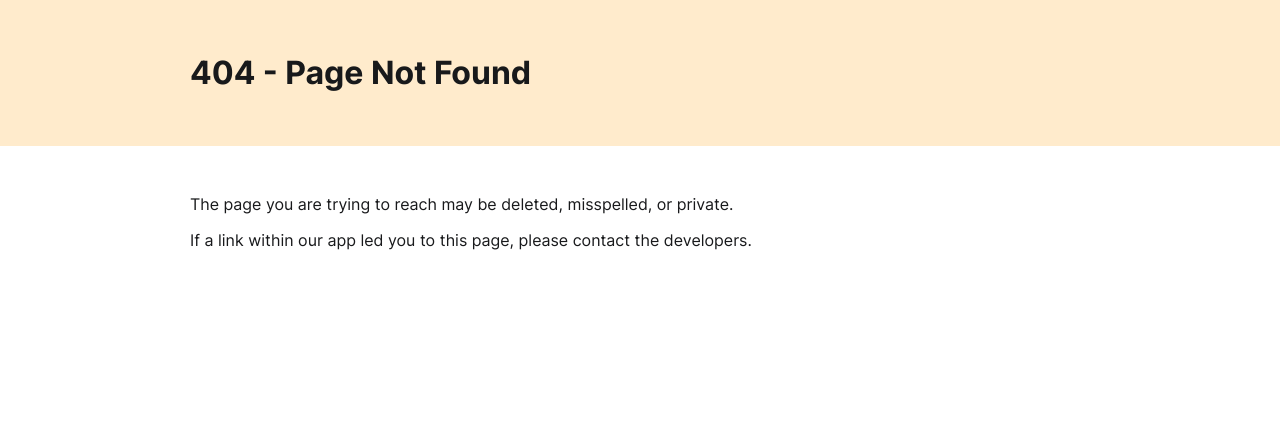
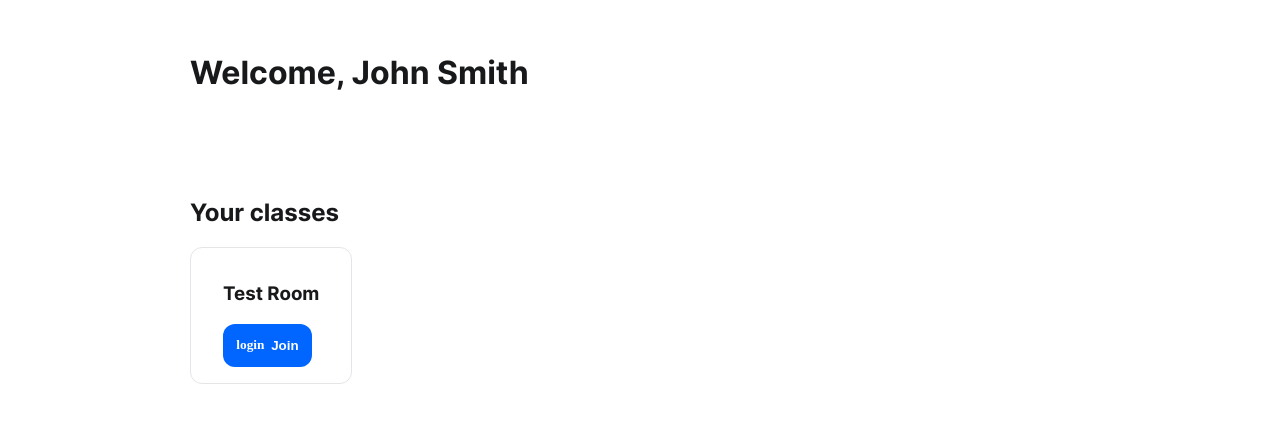
Before and after one commit to arbabf/next-gen-virtual-classroom, a Next.js app in the folder source/frontend/: page /dashboard in a window 1280 px wide. Before the commit this address had no page. Shown: the top 422 px of the page. Built offline with nearby package versions, Linux system fonts and the light colour scheme; a web font is replaced by a local one.

Commit message:
frontend: add user dashboard for joining classes

```diff
--- /dev/null
+++ b/source/frontend/components/userdashboard/UserDashboard.module.css
@@ -0,0 +1,9 @@
+.heading {
+}
+
+.roomList {
+	display: flex;
+	gap: var(--spacing-s);
+	flex-direction: row;
+	flex-wrap: wrap;
+}
--- /dev/null
+++ b/source/frontend/components/userdashboard/UserDashboard.tsx
@@ -0,0 +1,62 @@
+import { Component, ReactNode } from 'react';
+import { Room, testRoom } from '../../entities/Room';
+import { User } from '../../entities/User';
+import { UserAPI } from '../../lib/UserAPI';
+import Button from '../common/button/button';
+import Card from '../common/card/card';
+import Icon from '../common/icon/icon';
+import styles from './UserDashboard.module.css';
+
+type UserDashboardProps = {
+	/**
+	 * Current, logged in user
+	 */
+	user: User;
+};
+
+type UserDashboardState = {
+	/**
+	 * Set of rooms that the user would be a part of
+	 */
+	rooms: Room[];
+};
+
+export default class UserDashboard extends Component<UserDashboardProps, UserDashboardState> {
+	state = {
+		rooms: [testRoom],
+	};
+
+	componentDidMount() {
+		UserAPI.getUserRooms(this.props.user).then((rooms) => this.setState({ rooms }));
+	}
+
+	render(): ReactNode {
+		return (
+			<>
+				<main className="content">
+					<header>
+						<div className="container">
+							<h1>Welcome, {this.props.user.name}</h1>
+						</div>
+					</header>
+					<section>
+						<div className="container">
+							<h2>Your classes</h2>
+							<div className={styles.roomList}>
+								{this.state.rooms.map((room) => (
+									<Card key={room.id}>
+										<h3>{this.state.rooms[0].name}</h3>
+										<Button>
+											<Icon iconName="login" />
+											<span>Join</span>
+										</Button>
+									</Card>
+								))}
+							</div>
+						</div>
+					</section>
+				</main>
+			</>
+		);
+	}
+}
--- /dev/null
+++ b/source/frontend/lib/UserAPI.ts
@@ -0,0 +1,16 @@
+import { Room, testRoom } from '../entities/Room';
+import { User } from '../entities/User';
+
+export class UserAPI {
+	static async getUserRooms(user: User) {
+		return new Promise<Room[]>((resolve, reject) => {
+			// make the fetch
+			console.log('(Test) Fetching rooms for user with ID: ' + user.id);
+
+			// check for errors
+
+			// return
+			resolve([testRoom]);
+		});
+	}
+}
```
Also changed, not shown: source/frontend/pages/dashboard.tsx (added, +7 -0 lines).
